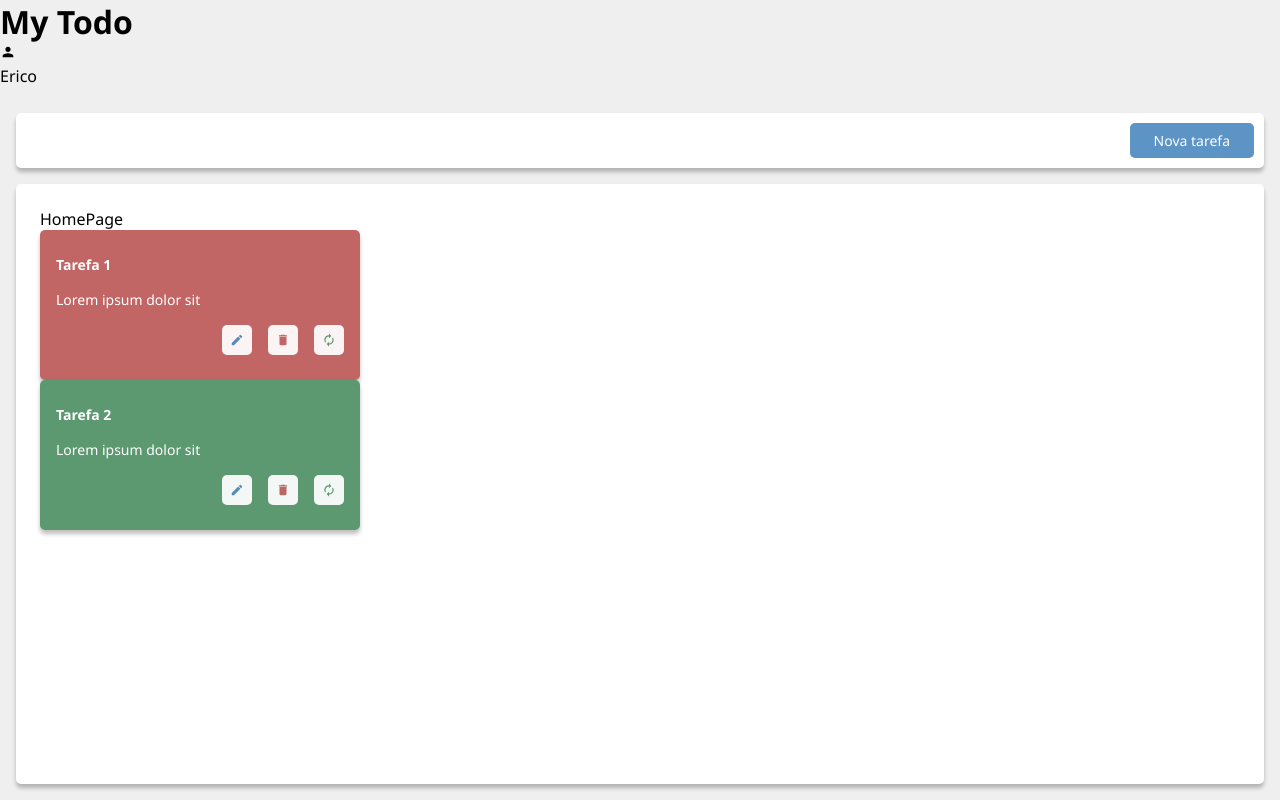
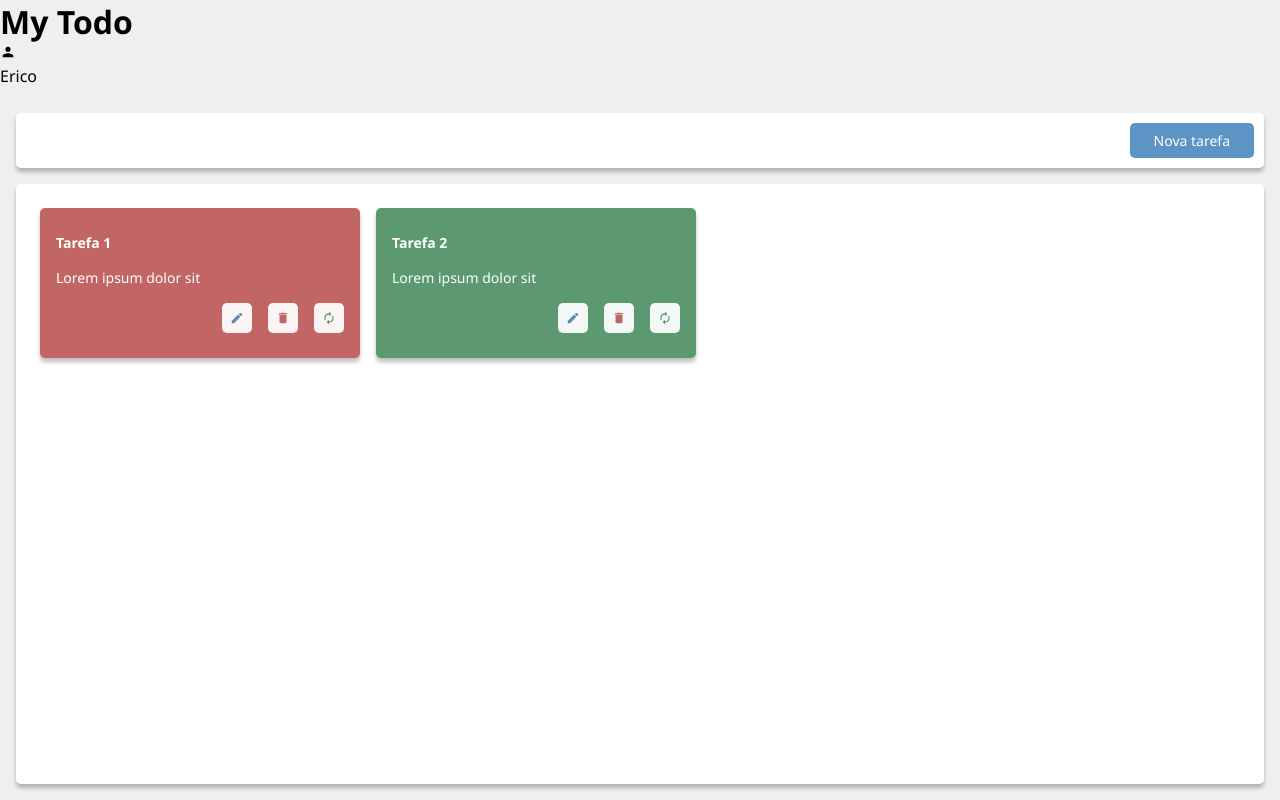
Before and after one commit to Erico94/Semanas_04_e_05, a React (Vite) app in the folder my-todo-list/: page / in a window 1280 px wide. Built offline with nearby package versions, Linux system fonts and the light colour scheme.

Commit message:
estilizando homePage

```diff
--- a/my-todo-list/src/pages/Home/HomePage.jsx
+++ b/my-todo-list/src/pages/Home/HomePage.jsx
@@ -1,19 +1,19 @@
 import React from "react";
 import { CardComponent } from "../../components/card/CardComponent";
 import { MockUtils } from "../../utils/mock";
+import * as Styled  from  './HomePage.style'
 
 
 
 export const HomePage = () => {
 
   return (
-    <div className="homeContainer">
-      HomePage
-      <div className="cardsContainer">
+    <Styled.HomeContainer>
+      <Styled.CardsContainer>
         {MockUtils.todos.map(toDo =>
           <CardComponent todo={toDo} key={toDo.id} />
         )}
-      </div>
-    </div>
+      </Styled.CardsContainer>
+    </Styled.HomeContainer>
   );
 };
--- a/my-todo-list/src/pages/Home/HomePage.style.jsx
+++ b/my-todo-list/src/pages/Home/HomePage.style.jsx
@@ -0,0 +1,11 @@
+import styled from "styled-components";
+
+export const HomeContainer = styled.div`
+  width: 100%;
+`;
+export const CardsContainer = styled.div`
+  display: flex;
+  align-items: flex-start;
+  gap: 1rem;
+  align-self: stretch;
+`;
```
